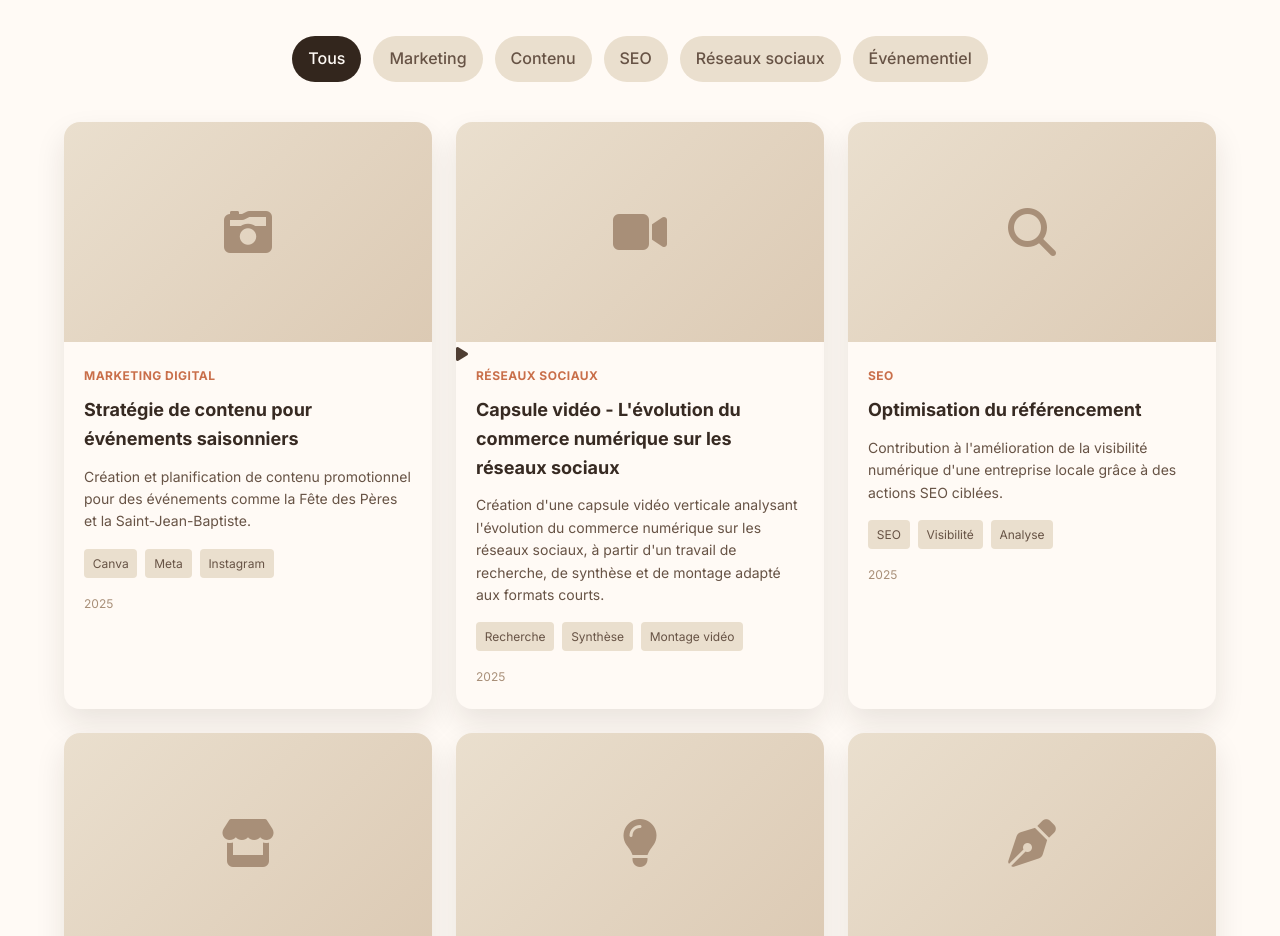
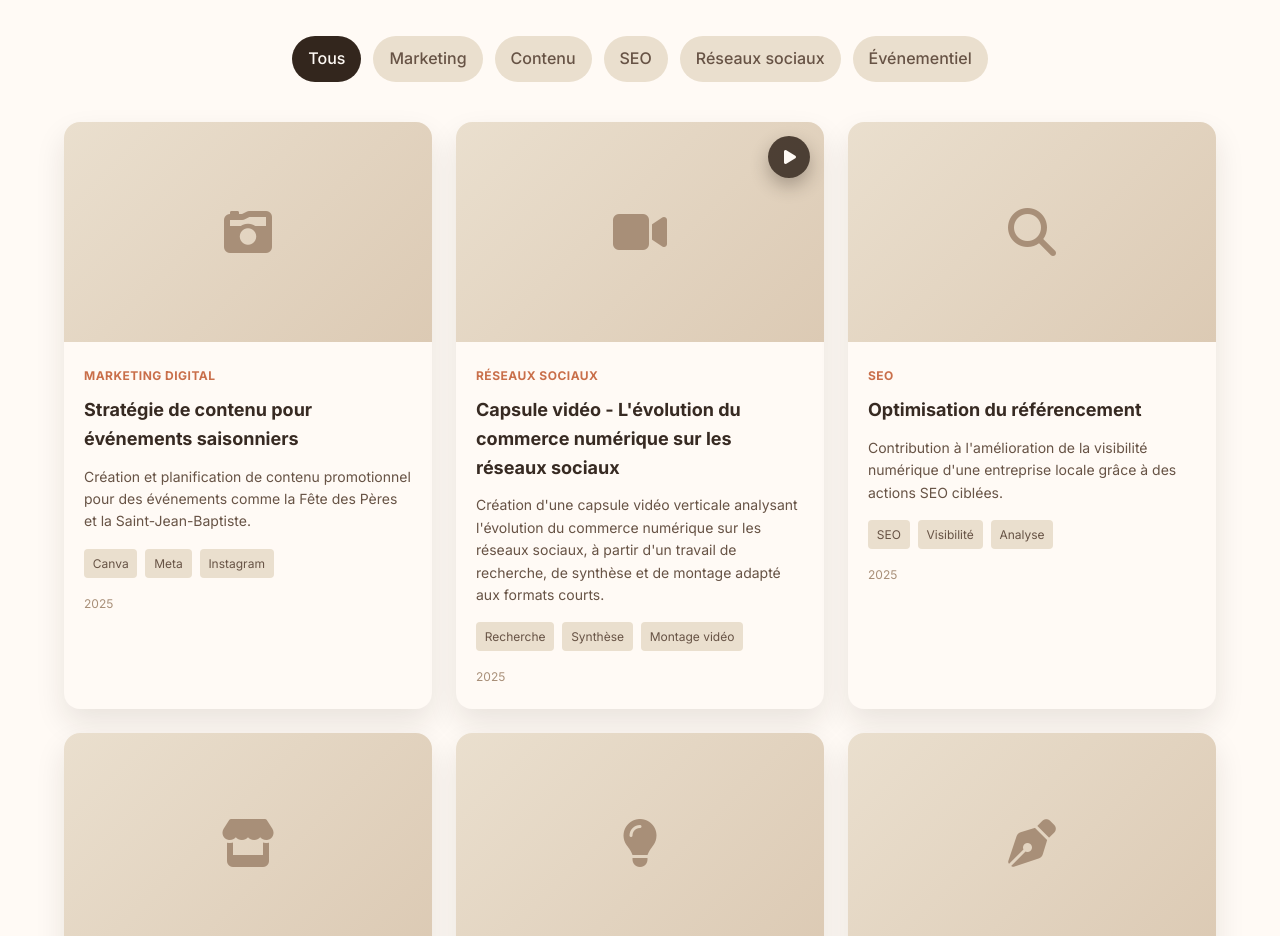
Before and after one commit to HamzaBelfouel/Portfolio-Hamza-Belfouel, a plain HTML site: page index.html in a window 1280 px wide. Shown: the part 1840-2776 px from the top of the page. Drawn offline with nearby package versions, Linux system fonts and the light colour scheme.

Commit message:
Update styles.css

```diff
--- a/css/styles.css
+++ b/css/styles.css
@@ -1356,6 +1356,33 @@ ul {
     }
 }
 .portfolio-link {
-    margin-top: 0.9rem;
+    margin-top: var(--space-6);
     display: inline-flex;
 }
+
+.video-badge {
+    position: absolute;
+    top: 14px;
+    right: 14px;
+    width: 42px;
+    height: 42px;
+    border-radius: 50%;
+    background: rgba(51, 38, 29, 0.85);
+    color: #fffaf5;
+    display: flex;
+    align-items: center;
+    justify-content: center;
+    font-size: 1rem;
+    box-shadow: 0 8px 18px rgba(36, 26, 20, 0.3);
+    z-index: 2;
+    transition: transform var(--transition), background var(--transition);
+}
+
+.video-badge i {
+    transform: translateX(1px);
+}
+
+.portfolio-item:hover .video-badge {
+    background: var(--color-secondary);
+    transform: scale(1.08);
+}
```
